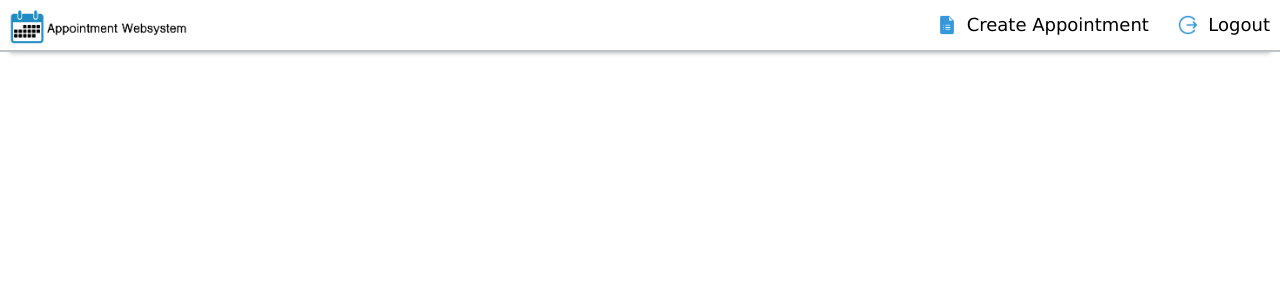
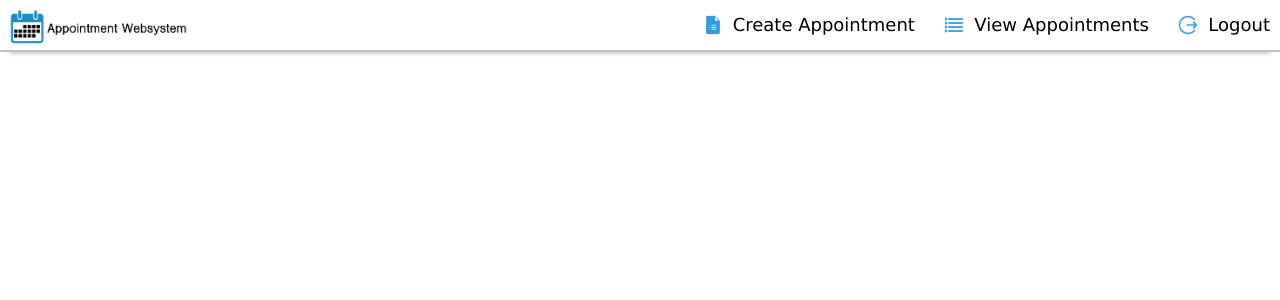
Before and after one commit to dkomarov/Calendar-WSI, a Node server app: page /appointment/view-appointment/update/600000000000000000000001 in a window 1280 px wide. Shown: the top 300 px of the page. Run offline with Node 20, Linux system fonts and the light colour scheme; the visitor is signed in with stand-in values (Sample User, id 1); data that the repository does not hold is empty; some libraries are stand-ins or nearby versions.

Commit message:
return view appointment option to navigation on update page

```diff
--- a/views/update.ejs
+++ b/views/update.ejs
@@ -29,6 +29,7 @@
         alt="appt-logo"></a></h1>
       <ul>
         <li><a href="./appointment"><span id="create-appointment"></span>Create Appointment</a></li>
+        <li><a href="/appointment/view-appointment"><span id="view-appointment"></span>View Appointments</a></li>
         <li><a class="logout-btn" href="/auth/logout"><span id="logout-icon"></span>Logout</a></li>
       </ul>
   </nav>
```
